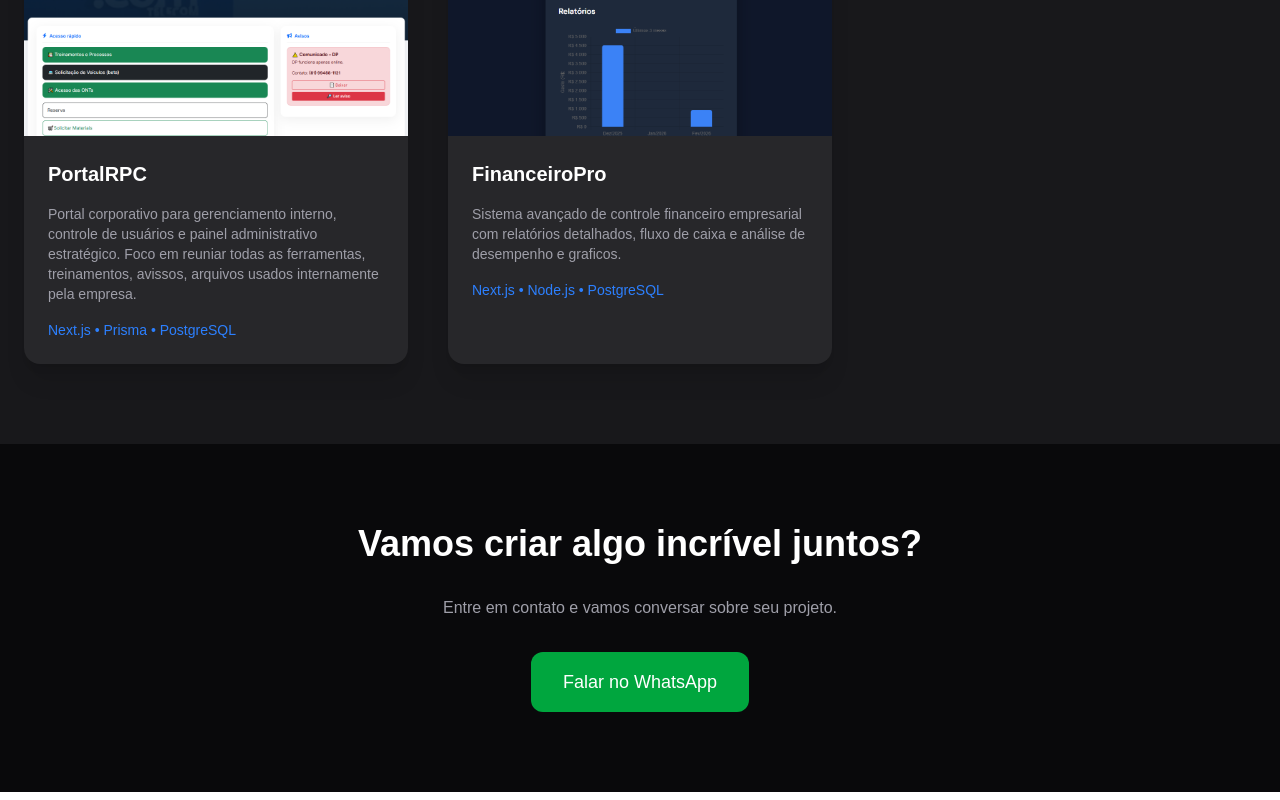
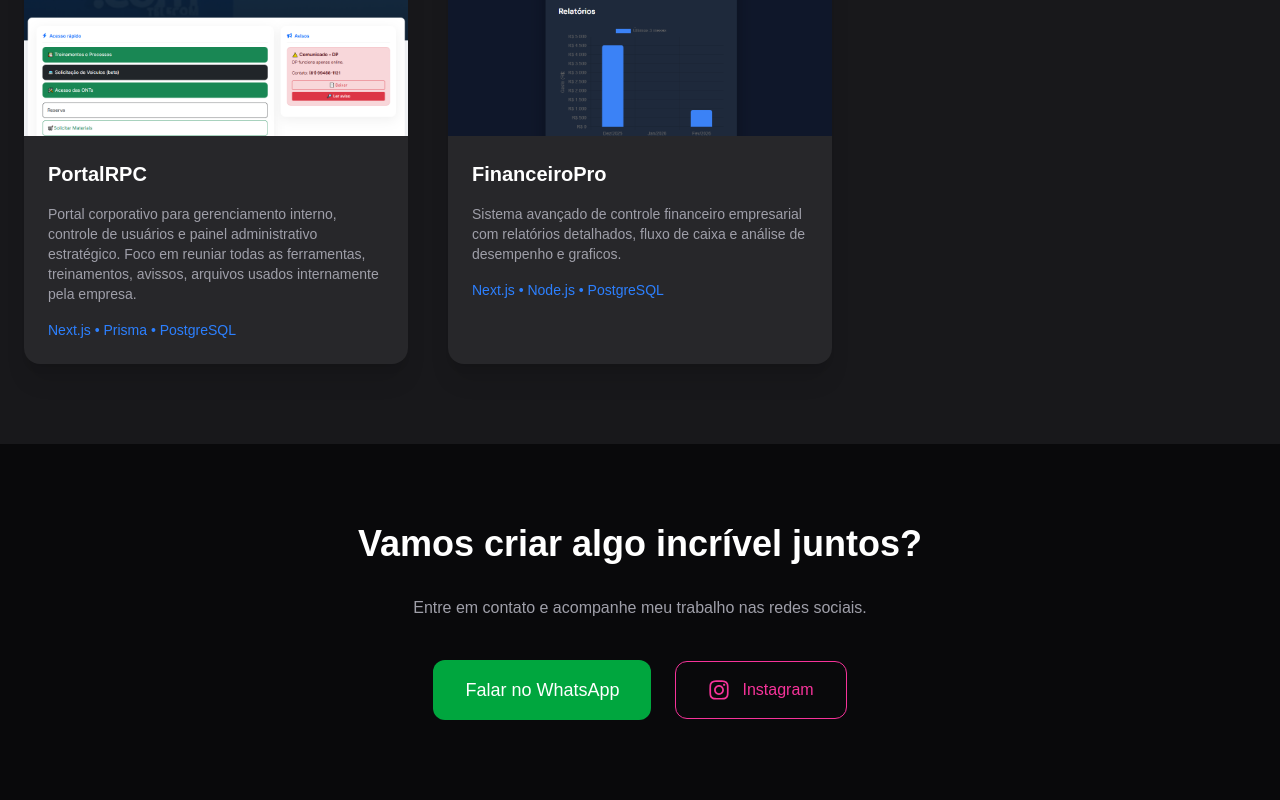
Before and after one commit to Tallysson2k23/meusite2, a Next.js app: page / in a window 1280 px wide. Shown: the part 1932-2732 px from the top of the page. Built offline with nearby package versions, Linux system fonts and the light colour scheme.

Commit message:
instagram

```diff
--- a/app/page.tsx
+++ b/app/page.tsx
@@ -1,3 +1,5 @@
+import { FaInstagram } from "react-icons/fa";
+
 export default function Home() {
   return (
     <main className="bg-zinc-950 text-white overflow-x-hidden">
@@ -167,17 +169,34 @@ export default function Home() {
     Vamos criar algo incrível juntos?
   </h2>
 
-        <p className="text-zinc-400 mb-8 text-sm md:text-base">
-          Entre em contato e vamos conversar sobre seu projeto.
+  <p className="text-zinc-400 mb-10 text-sm md:text-base">
+    Entre em contato e acompanhe meu trabalho nas redes sociais.
   </p>
 
+  <div className="flex flex-col sm:flex-row justify-center items-center gap-6">
+
+    {/* WHATSAPP */}
     <a
       href="https://wa.me/5581993779019"
+      target="_blank"
       className="bg-green-600 px-8 py-4 rounded-xl text-base md:text-lg hover:bg-green-700 transition inline-block"
     >
       Falar no WhatsApp
     </a>
+
+    {/* INSTAGRAM */}
+    <a
+      href="https://www.instagram.com/luiz_c137/"
+      target="_blank"
+      className="flex items-center gap-3 border border-pink-500 text-pink-500 px-8 py-4 rounded-xl hover:bg-pink-500 hover:text-white transition"
+    >
+      <FaInstagram size={22} />
+      Instagram
+    </a>
+
+  </div>
 </section>
+
 
     </main>
   );
--- a/package.json
+++ b/package.json
@@ -11,7 +11,8 @@
   "dependencies": {
     "next": "16.1.6",
     "react": "19.2.3",
-    "react-dom": "19.2.3"
+    "react-dom": "19.2.3",
+    "react-icons": "^5.5.0"
   },
   "devDependencies": {
     "@tailwindcss/postcss": "^4",
```
Also changed, not shown: 1 other file (tests, documents, lock files or other folders). Lines whose indentation alone changed are shown as unchanged.
